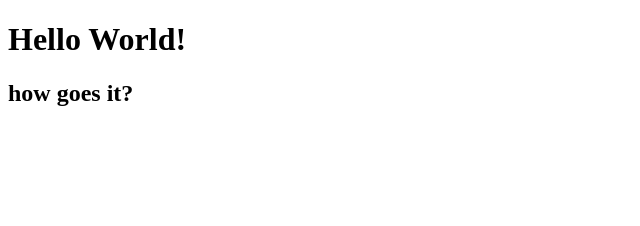
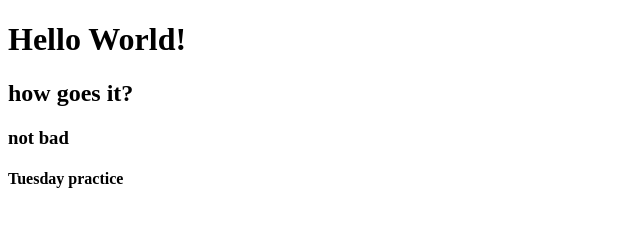
Before and after one commit to Reuben68/Learning_git, a plain HTML site: page index.html in a window 1280 px wide. Shown: the whole page, without its empty margins (0-640 px from the left). Drawn offline with Linux system fonts and the light colour scheme.

Commit message:
First Commit

```diff
--- a/index.html
+++ b/index.html
@@ -17,6 +17,8 @@
 <body>
   <h1> Hello World! </h1>
   <h2> how goes it?</h2>
+  <h3> not bad</h3>
+  <h4> Tuesday practice</h4>
 
 </body>
 
```
